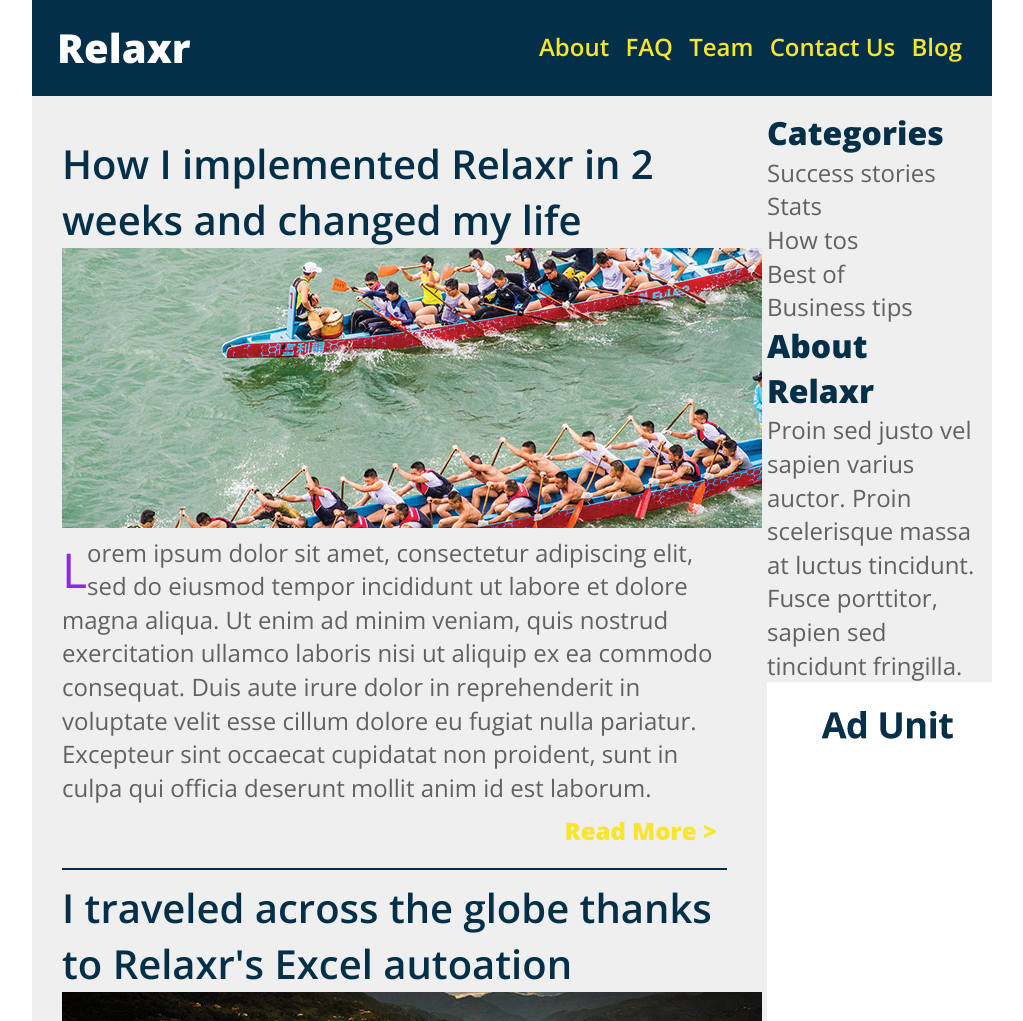
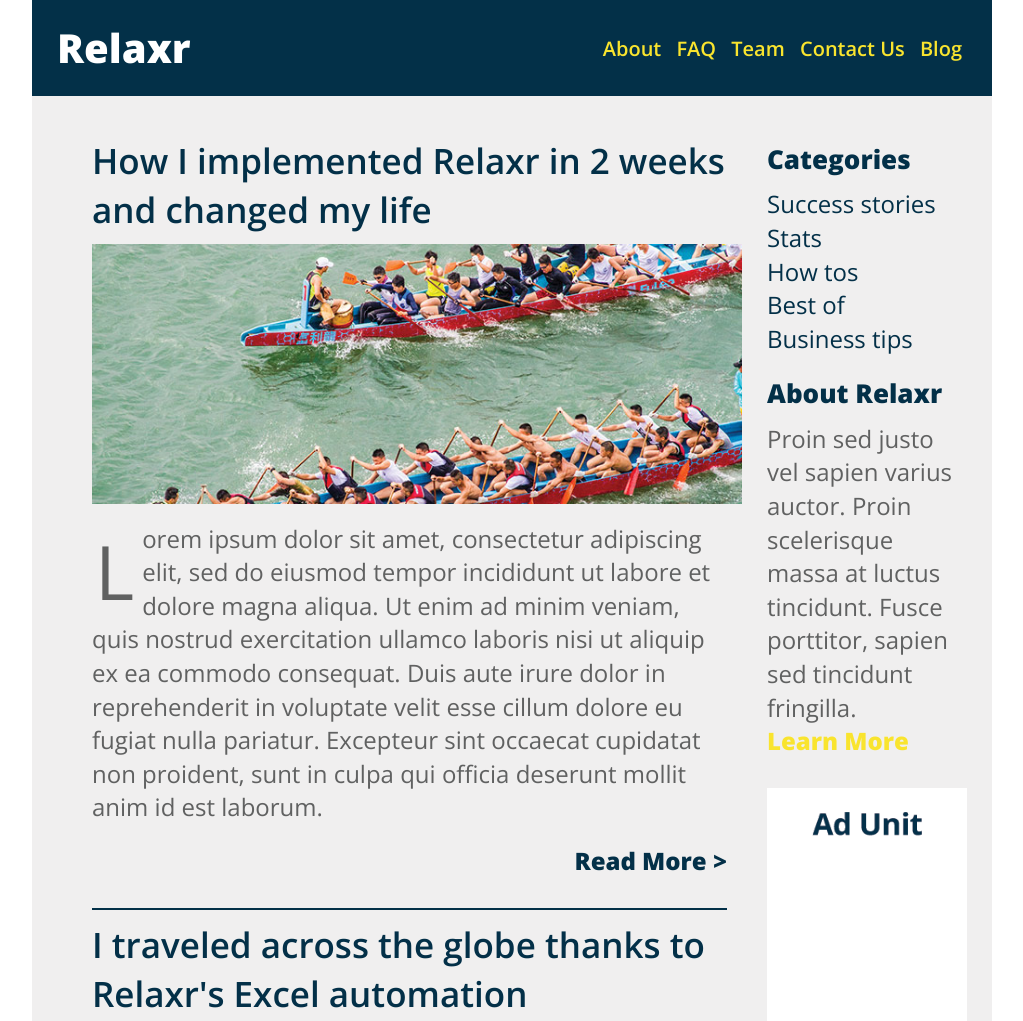
Before and after one commit to theumann/FEWD_HW, a plain HTML site: page HW_2_Relaxr/index.html in a window 1280 px wide. Shown: the top 1021 px of the page, without its empty margins (128-1151 px from the left). Drawn offline with nearby package versions, Linux system fonts and the light colour scheme.

Commit message:
HW_2_2.0

```diff
--- a/HW_2_MatchMaker/css/style.css
+++ b/HW_2_MatchMaker/css/style.css
@@ -118,9 +118,10 @@ nav ul {
 h1 {
 background-color: #D3D3D3;
 font-size: 30px;
+font-weight: bold;
 width: 100%;
 text-align: center;
-padding: 10px;
+padding: 20px;
 }
 .h1-crossed {
 color: gray;
@@ -144,7 +145,7 @@ border-bottom: 3px solid yellow;
   width: 30%;
   border: 2px solid #D3D3D3;
   background-color: rgba(255, 255, 255, 0.8);
-  font-size: 16px;
+  font-size: 20px;
 }
 h2 {
 font-size: 24px;
@@ -154,6 +155,7 @@ margin-bottom: 10px;
 .button-center {
   text-align: center;
   padding: 10px;
+  margin-top: 15px;
 }
 button {
   width: 100%;
@@ -162,7 +164,7 @@ button {
   color: black;
   border: 0;
   font-weight: 900;
-  font-size: 10px;
+  font-size: 16px;
   text-align: center;
   border-radius: 8px;
   border-bottom: 1px solid grey;
@@ -172,9 +174,9 @@ button:hover, a button:hover, .signup:hover {
 }
 
 h3 {
-  font-size: 20px;
+  font-size: 24px;
   font-weight: bold;
-  padding: 5px;
+  padding: 5px 0 10px 0;
   }
 
 nav li {
@@ -185,6 +187,7 @@ nav li {
 
 .secondary {
   padding: 15px;
+  font-size: 20px
 }
 
 .column1 {
@@ -207,6 +210,7 @@ nav li {
 
 .secondary button {
   background-color: #D3D3D3;
+  margin-top: 15px;
 }
 
 .allpage {
@@ -247,9 +251,10 @@ border: 6px solid white;
 
 footer {
   width: 100%;
-  padding: 10px;
+  padding: 20px;
   background-color: black;
   color: #ffffff;
+  font-weight: bold;
 }
 
 /******************************************
--- a/HW_2_Relaxr/css/style.css
+++ b/HW_2_Relaxr/css/style.css
@@ -80,12 +80,33 @@ a:hover {
   color: yellow;
   text-decoration: none;
 }
-.readmore a:link {
+.readmore:link {
   color: #033048;
 }
-.readmore a:visited {
+.readmore:visited {
   color: #033048;
 }
+
+.categories a:link {
+  color: #033048;
+}
+.categories a:visited {
+  color: #033048;
+}
+'.categories a:hover {
+  font-weight: bold;
+}
+
+.learnmore:link {
+  color: #033048;
+}
+.learnmore:visited {
+  color: #033048;
+}
+.learnmore:hover {
+  font-weight: bold;
+}
+
 /******************************************
 /* LAYOUT
 /*******************************************/
@@ -107,14 +128,15 @@ h1 {
   font-weight: bold;
 }
 h2 {
-  font-size: 40px;
+  font-size: 35px;
   font-weight: 600;
   color: #033048;
 }
 h3 {
-  font-size: 32px;
+  font-size: 26px;
   font-weight: 800;
   color: #033048;
+  margin: 20px 0 10px 0;
 }
 .header-left {
   float:left;
@@ -128,8 +150,8 @@ nav {
   float: right;
   margin-right: 25px;
   font-weight: 600;
-  font-size: 24px;
-  padding-top: 10px;
+  font-size: 20px;
+  padding-top: 15px;
 }
 
 nav li {
@@ -150,14 +172,19 @@ nav li {
 article {
 border-bottom: 2px solid #033048;
 padding: 10px 0 10px 0;
+margin-left: 30px;
 }
-.article-text:first-letter {
-  float: left;
-  font-size: 200%;
-  color: #8A2BE2;
+
+article img {
+  width: 650px;
+  height: auto;
+  margin: 10px 0 10px 0;
 }
-.readmore{
-  padding: 10px;
+
+.firstcharacter {float: left; font-size: 75px; line-height: 90px; padding-top: 4px; padding-right: 8px; padding-left: 3px;}
+
+.readmore {
+  padding: 20px 0 20px 0;
   float: right;
   color: #033048;
   font-weight: bold;
@@ -165,20 +192,29 @@ padding: 10px 0 10px 0;
 
 .side-content {
   float:left;
-  width: 240px;
-  margin-left: 10px;
+  width: 230px;
+  margin: 10px;
   font-weight: light;
   font-size: 24px;
   color: #606161;
   padding: 15px;
 }
+.side-content img {
+  width: 200px;
+  height:auto;
+  margin-top: 30px;
+}
 .categories {
   font-weight: light;
   font-size: 24px;
 }
+
 .about {
   font-weight: light;
   font-size: 22px;
+}
+.learnmore {
+  font-weight: bold;
 }
 
 footer {
@@ -187,7 +223,7 @@ text-align: center;
 }
 .footer-top{
   background-color: #f9e42e;
-  padding: 10px;
+  padding: 20px;
 }
 .footer-top button {
   color: #fff;
@@ -199,13 +235,19 @@ text-align: center;
 .footer-bottom {
 background-color: #121212;
 color: #ffffff;
-padding: 10px;
+padding: 20px;
 }
 .footer-logo{
 font-size: 26px;
 font-weight: bold;
 color: #f9e42e;
+margin: 10px 0 20px 0;
 }
+
+.footer-bottom ul {
+  margin-bottom: 30px;
+}
+
 .footer-bottom li {
   display: inline;
   padding: 10px;
--- a/HW_2_Relaxr/index.html
+++ b/HW_2_Relaxr/index.html
@@ -54,18 +54,18 @@
 	</h2>
 	<img src="img/blog_photo1.jpg">
 	<p class="article-text">
-		Lorem ipsum dolor sit amet, consectetur adipiscing elit, sed do eiusmod tempor incididunt ut labore et dolore magna aliqua. Ut enim ad minim veniam, quis nostrud exercitation ullamco laboris nisi ut aliquip ex ea commodo consequat. Duis aute irure dolor in reprehenderit in voluptate velit esse cillum dolore eu fugiat nulla pariatur. Excepteur sint occaecat cupidatat non proident, sunt in culpa qui officia deserunt mollit anim id est laborum.
+		<span class="firstcharacter">L</span>orem ipsum dolor sit amet, consectetur adipiscing elit, sed do eiusmod tempor incididunt ut labore et dolore magna aliqua. Ut enim ad minim veniam, quis nostrud exercitation ullamco laboris nisi ut aliquip ex ea commodo consequat. Duis aute irure dolor in reprehenderit in voluptate velit esse cillum dolore eu fugiat nulla pariatur. Excepteur sint occaecat cupidatat non proident, sunt in culpa qui officia deserunt mollit anim id est laborum.
 	</p>
 		<a href="index.html" class="readmore">Read More ></a>
 		<div class="clear"><div>
 </article>
 <article>
 	<h2>
-I traveled across the globe thanks to Relaxr's Excel autoation
+I traveled across the globe thanks to Relaxr's Excel automation
 	</h2>
 	<img src="img/blog_photo2.jpg">
 	<p class="article-text">
-		Lorem ipsum dolor sit amet, consectetur adipiscing elit, sed do eiusmod tempor incididunt ut labore et dolore magna aliqua. Ut enim ad minim veniam, quis nostrud exercitation ullamco laboris nisi ut aliquip ex ea commodo consequat. Duis aute irure dolor in reprehenderit in voluptate velit esse cillum dolore eu fugiat nulla pariatur. Excepteur sint occaecat cupidatat non proident, sunt in culpa qui officia deserunt mollit anim id est laborum.
+		<span class="firstcharacter">L</span>orem ipsum dolor sit amet, consectetur adipiscing elit, sed do eiusmod tempor incididunt ut labore et dolore magna aliqua. Ut enim ad minim veniam, quis nostrud exercitation ullamco laboris nisi ut aliquip ex ea commodo consequat. Duis aute irure dolor in reprehenderit in voluptate velit esse cillum dolore eu fugiat nulla pariatur. Excepteur sint occaecat cupidatat non proident, sunt in culpa qui officia deserunt mollit anim id est laborum.
 	</p>
 	<a href="index.html" class="readmore">Read More ></a>
 			<div class="clear"><div>
@@ -77,11 +77,11 @@ I traveled across the globe thanks to Relaxr's Excel autoation
 <section>
 <h3>Categories</h3>
 <ul class="categories">
-<li>Success stories</li>
-<li>Stats</li>
-<li>How tos</li>
-<li>Best of</li>
-<li>Business tips</li>
+<li><a href="index.html">Success stories</a></li>
+<li><a href="index.html">Stats</a></li>
+<li><a href="index.html">How tos</a></li>
+<li><a href="index.html">Best of</a></li>
+<li><a href="index.html">Business tips</a></li>
 </ul>
 </section>
 
@@ -89,10 +89,11 @@ I traveled across the globe thanks to Relaxr's Excel autoation
 <section>
 <h3>About Relaxr</h3>
 <p>Proin sed justo vel sapien varius auctor. Proin scelerisque massa at luctus tincidunt. Fusce porttitor, sapien sed tincidunt fringilla.</p>
+<a class="learnmore" href="index.html">Learn More</a>
 </section>
 
 <section>
-	<img src="img/ad-unit.png">
+	<img class="ad" src="img/ad-unit.png">
 </section>
 </div>
 		<div class="clear"></div>
```
Also changed, not shown: HW_2_MatchMaker/index.html (+18 -9 lines).
